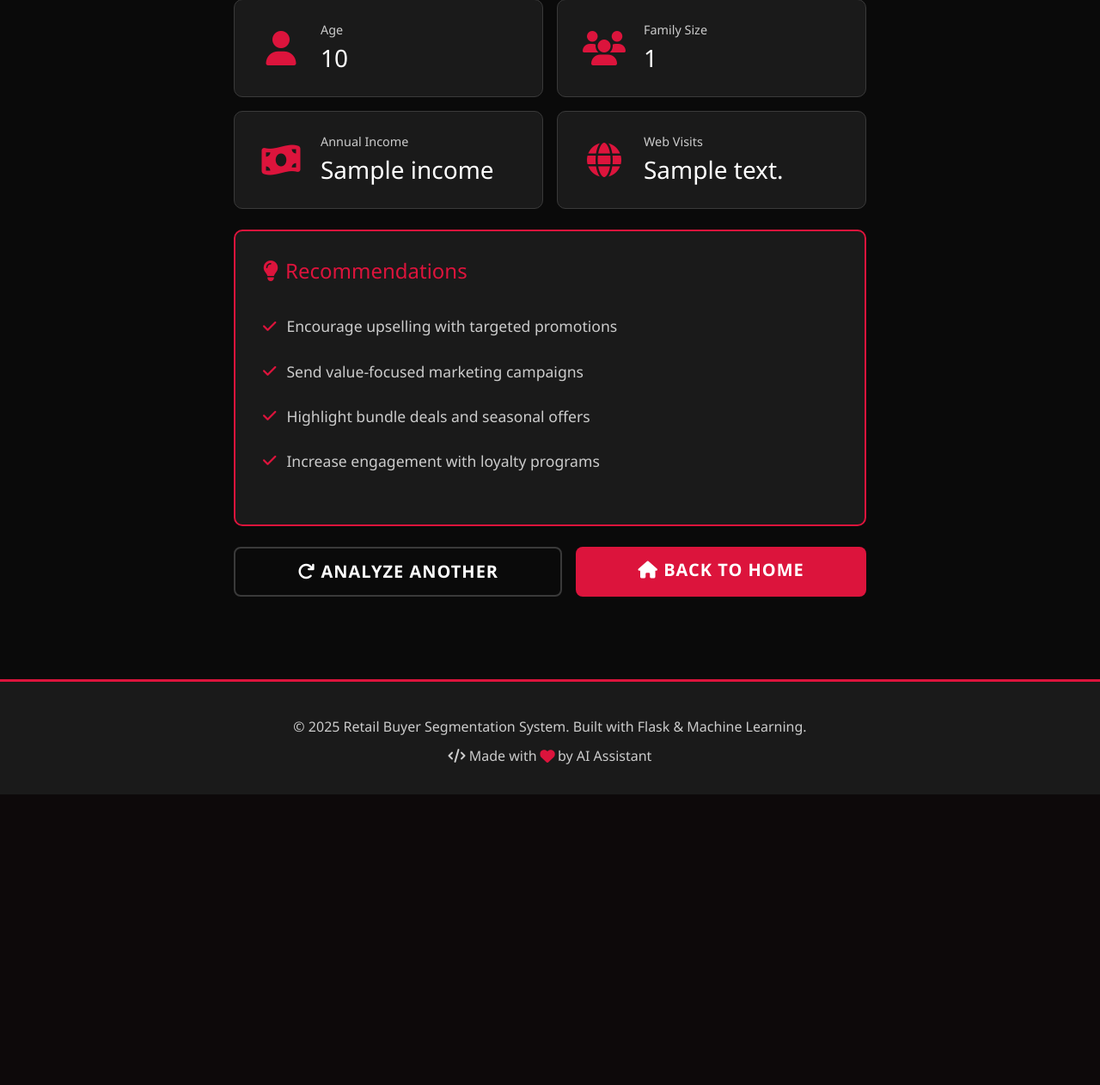
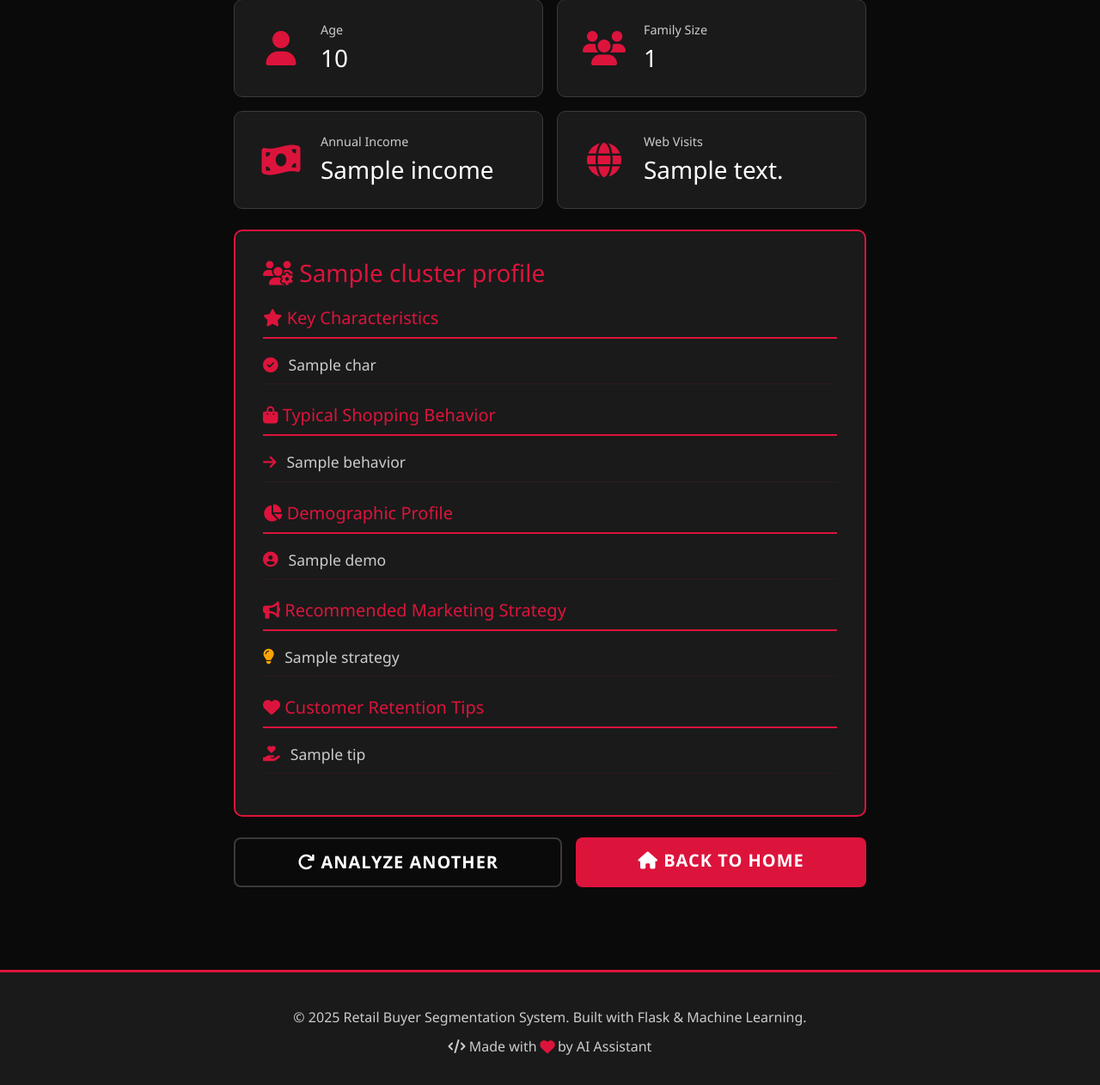
Before and after one commit to abdo-ghg/Retail-Buyer-Segmentation, a Flask app: template flask_app/templates/results.html in a window 1280 px wide. Shown: the part 931-2193 px from the top of the page at 86% size. Before the commit the page ends 1855 px from the top, so only its background shows below. Run offline with Flask 3, Linux system fonts and the light colour scheme; the template is opened without the code that fills it: most values are stand-ins (such as "Sample title", 1, 10 or a date in 2020).

Commit message:
Add detailed cluster profiles to prediction results
Enhanced the prediction output by including comprehensive cluster profiles for each customer segment in the Flask app. Updated the results template to display key characteristics, typical behavior, demographics, marketing strategies, and retention tips for each cluster. Also removed 'required' validation from select fields in the manual input form and adjusted JS form validation to allow normal submission.

```diff
--- a/flask_app/app.py
+++ b/flask_app/app.py
@@ -249,11 +249,91 @@ def predict_manual():
             segment = "High-Value Segment"
             segment_desc = "Premium customers with high spending and strong engagement"
             color = "success"
+
+            # Cluster 0 detailed profile
+            cluster_profile = {
+                'cluster_id': 0,
+                'cluster_name': 'Cluster 0: Premium High-Value Customers',
+                'characteristics': [
+                    'High total spending (> $800)',
+                    'Above-average income levels',
+                    'Frequent purchasers across multiple channels',
+                    'Strong engagement with premium products',
+                    'Responsive to exclusive offers'
+                ],
+                'typical_behavior': [
+                    'Prefers quality over price',
+                    'Often purchases wine, meat, and gold products',
+                    'Uses multiple shopping channels (web, catalog, store)',
+                    'Lower sensitivity to discounts',
+                    'Higher campaign acceptance rate'
+                ],
+                'demographics': [
+                    'Average Age: 45-55 years',
+                    'Income: $60,000+',
+                    'Education: Graduate/Postgraduate',
+                    'Family: Usually smaller households (1-3 members)'
+                ],
+                'marketing_strategy': [
+                    'Offer VIP loyalty programs with exclusive benefits',
+                    'Provide personalized product recommendations',
+                    'Send early access to new premium products',
+                    'Focus on quality and exclusivity in communications',
+                    'Maintain high-touch customer service'
+                ],
+                'retention_tips': [
+                    'Create exclusive membership tiers',
+                    'Offer premium gift options and packaging',
+                    'Provide dedicated customer support',
+                    'Send personalized thank-you notes',
+                    'Host exclusive events or tastings'
+                ]
+            }
         else:
             prediction = 1
             segment = "Standard Segment"
             segment_desc = "Regular customers with moderate spending patterns"
             color = "info"
+
+            # Cluster 1 detailed profile
+            cluster_profile = {
+                'cluster_id': 1,
+                'cluster_name': 'Cluster 1: Standard Value-Conscious Customers',
+                'characteristics': [
+                    'Moderate spending (≤ $800)',
+                    'Budget-conscious purchasing behavior',
+                    'Price-sensitive decision making',
+                    'Selective purchasing patterns',
+                    'Values deals and promotions'
+                ],
+                'typical_behavior': [
+                    'Looks for best value and discounts',
+                    'Purchases essential items regularly',
+                    'Higher discount purchase rate',
+                    'More selective about premium products',
+                    'Responds well to promotional campaigns'
+                ],
+                'demographics': [
+                    'Average Age: 30-45 years',
+                    'Income: $30,000-$60,000',
+                    'Education: Varies (Undergraduate to Graduate)',
+                    'Family: Often larger households (3-5 members)'
+                ],
+                'marketing_strategy': [
+                    'Highlight value propositions and savings',
+                    'Send targeted discount offers and bundle deals',
+                    'Emphasize cost-effectiveness in communications',
+                    'Promote loyalty rewards programs',
+                    'Focus on seasonal sales and special promotions'
+                ],
+                'retention_tips': [
+                    'Implement points-based rewards system',
+                    'Offer bulk purchase discounts',
+                    'Send birthday/anniversary coupons',
+                    'Create value bundles and packages',
+                    'Provide free shipping thresholds'
+                ]
+            }
 
         print(f"Prediction: {prediction}, Segment: {segment}")
 
@@ -285,7 +365,8 @@ def predict_manual():
             'age': age,
             'income': f"${annual_income:.2f}",
             'family_size': family_size,
-            'web_visits': web_visits_last_month
+            'web_visits': web_visits_last_month,
+            'cluster_profile': cluster_profile
         }
 
         print("Insights prepared successfully")
--- a/flask_app/static/js/main.js
+++ b/flask_app/static/js/main.js
@@ -9,15 +9,12 @@ document.addEventListener('DOMContentLoaded', function() {
         return new bootstrap.Tooltip(tooltipTriggerEl)
     });
 
-    // Form validation
+    // Form validation - allow form to submit
     const forms = document.querySelectorAll('form');
     forms.forEach(form => {
         form.addEventListener('submit', function(e) {
-            if (!form.checkValidity()) {
-                e.preventDefault();
-                e.stopPropagation();
-            }
             form.classList.add('was-validated');
+            // Allow form to submit normally - don't prevent default
         });
     });
 
--- a/flask_app/templates/manual_input.html
+++ b/flask_app/templates/manual_input.html
@@ -19,7 +19,7 @@
                         <div class="row">
                             <div class="col-md-12 mb-3">
                                 <label for="model" class="form-label">Choose Prediction Model</label>
-                                <select class="form-control" id="model" name="model" required>
+                                <select class="form-control" id="model" name="model">
                                     {% for model_name, model_code in models.items() %}
                                         <option value="{{ model_name }}" {% if model_name == 'Random Forest' %}selected{% endif %}>
                                             {{ model_name }}
@@ -36,7 +36,7 @@
                         <div class="row">
                             <div class="col-md-6 mb-3">
                                 <label for="education_level" class="form-label">Education Level</label>
-                                <select class="form-control" id="education_level" name="education_level" required>
+                                <select class="form-control" id="education_level" name="education_level">
                                     <option value="0">Undergraduate</option>
                                     <option value="1" selected>Graduate</option>
                                     <option value="2">Postgraduate</option>
@@ -44,7 +44,7 @@
                             </div>
                             <div class="col-md-6 mb-3">
                                 <label for="marital_status" class="form-label">Marital Status</label>
-                                <select class="form-control" id="marital_status" name="marital_status" required>
+                                <select class="form-control" id="marital_status" name="marital_status">
                                     <option value="Single" selected>Single</option>
                                     <option value="Partner">Partner</option>
                                 </select>
--- a/flask_app/templates/results.html
+++ b/flask_app/templates/results.html
@@ -127,25 +127,84 @@
                 {% endif %}
             </div>
 
-            <!-- Recommendations -->
-            <div class="recommendations-card">
-                <h4><i class="fas fa-lightbulb"></i> Recommendations</h4>
-                {% if insights.prediction == 0 %}
-                <ul>
-                    <li><i class="fas fa-check"></i> Offer exclusive VIP programs and premium rewards</li>
-                    <li><i class="fas fa-check"></i> Provide personalized luxury product recommendations</li>
-                    <li><i class="fas fa-check"></i> Send early access to new premium products</li>
-                    <li><i class="fas fa-check"></i> Maintain high-touch customer service</li>
-                </ul>
-                {% else %}
-                <ul>
-                    <li><i class="fas fa-check"></i> Encourage upselling with targeted promotions</li>
-                    <li><i class="fas fa-check"></i> Send value-focused marketing campaigns</li>
-                    <li><i class="fas fa-check"></i> Highlight bundle deals and seasonal offers</li>
-                    <li><i class="fas fa-check"></i> Increase engagement with loyalty programs</li>
-                </ul>
-                {% endif %}
+            <!-- Detailed Cluster Profile -->
+            {% if insights.cluster_profile %}
+            <div class="recommendations-card mb-4">
+                <h3 class="mb-4" style="color: #dc143c;">
+                    <i class="fas fa-users-cog"></i> {{ insights.cluster_profile.cluster_name }}
+                </h3>
+
+                <!-- Characteristics -->
+                <div class="mb-4">
+                    <h5 style="color: #dc143c; border-bottom: 2px solid #dc143c; padding-bottom: 10px;">
+                        <i class="fas fa-star"></i> Key Characteristics
+                    </h5>
+                    <ul style="list-style: none; padding-left: 0;">
+                        {% for char in insights.cluster_profile.characteristics %}
+                        <li style="padding: 8px 0; border-bottom: 1px solid rgba(220, 20, 60, 0.1);">
+                            <i class="fas fa-check-circle" style="color: #dc143c;"></i> {{ char }}
+                        </li>
+                        {% endfor %}
+                    </ul>
+                </div>
+
+                <!-- Typical Behavior -->
+                <div class="mb-4">
+                    <h5 style="color: #dc143c; border-bottom: 2px solid #dc143c; padding-bottom: 10px;">
+                        <i class="fas fa-shopping-bag"></i> Typical Shopping Behavior
+                    </h5>
+                    <ul style="list-style: none; padding-left: 0;">
+                        {% for behavior in insights.cluster_profile.typical_behavior %}
+                        <li style="padding: 8px 0; border-bottom: 1px solid rgba(220, 20, 60, 0.1);">
+                            <i class="fas fa-arrow-right" style="color: #dc143c;"></i> {{ behavior }}
+                        </li>
+                        {% endfor %}
+                    </ul>
+                </div>
+
+                <!-- Demographics -->
+                <div class="mb-4">
+                    <h5 style="color: #dc143c; border-bottom: 2px solid #dc143c; padding-bottom: 10px;">
+                        <i class="fas fa-chart-pie"></i> Demographic Profile
+                    </h5>
+                    <ul style="list-style: none; padding-left: 0;">
+                        {% for demo in insights.cluster_profile.demographics %}
+                        <li style="padding: 8px 0; border-bottom: 1px solid rgba(220, 20, 60, 0.1);">
+                            <i class="fas fa-user-circle" style="color: #dc143c;"></i> {{ demo }}
+                        </li>
+                        {% endfor %}
+                    </ul>
+                </div>
+
+                <!-- Marketing Strategy -->
+                <div class="mb-4">
+                    <h5 style="color: #dc143c; border-bottom: 2px solid #dc143c; padding-bottom: 10px;">
+                        <i class="fas fa-bullhorn"></i> Recommended Marketing Strategy
+                    </h5>
+                    <ul style="list-style: none; padding-left: 0;">
+                        {% for strategy in insights.cluster_profile.marketing_strategy %}
+                        <li style="padding: 8px 0; border-bottom: 1px solid rgba(220, 20, 60, 0.1);">
+                            <i class="fas fa-lightbulb" style="color: #ffa500;"></i> {{ strategy }}
+                        </li>
+                        {% endfor %}
+                    </ul>
+                </div>
+
+                <!-- Retention Tips -->
+                <div>
+                    <h5 style="color: #dc143c; border-bottom: 2px solid #dc143c; padding-bottom: 10px;">
+                        <i class="fas fa-heart"></i> Customer Retention Tips
+                    </h5>
+                    <ul style="list-style: none; padding-left: 0;">
+                        {% for tip in insights.cluster_profile.retention_tips %}
+                        <li style="padding: 8px 0; border-bottom: 1px solid rgba(220, 20, 60, 0.1);">
+                            <i class="fas fa-hand-holding-heart" style="color: #dc143c;"></i> {{ tip }}
+                        </li>
+                        {% endfor %}
+                    </ul>
+                </div>
             </div>
+            {% endif %}
 
             <!-- Actions -->
             <div class="d-flex gap-3 mt-4">
```
